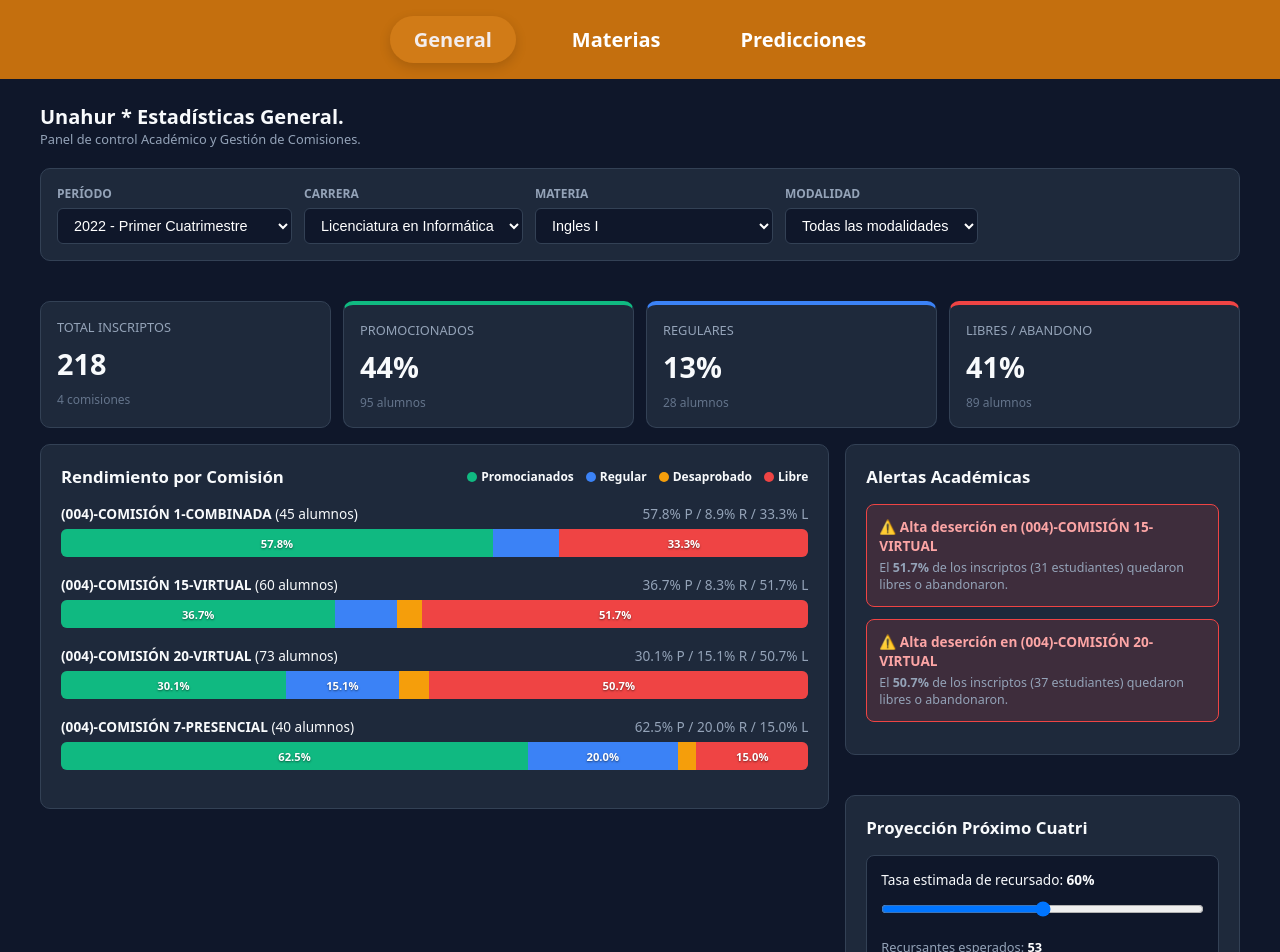
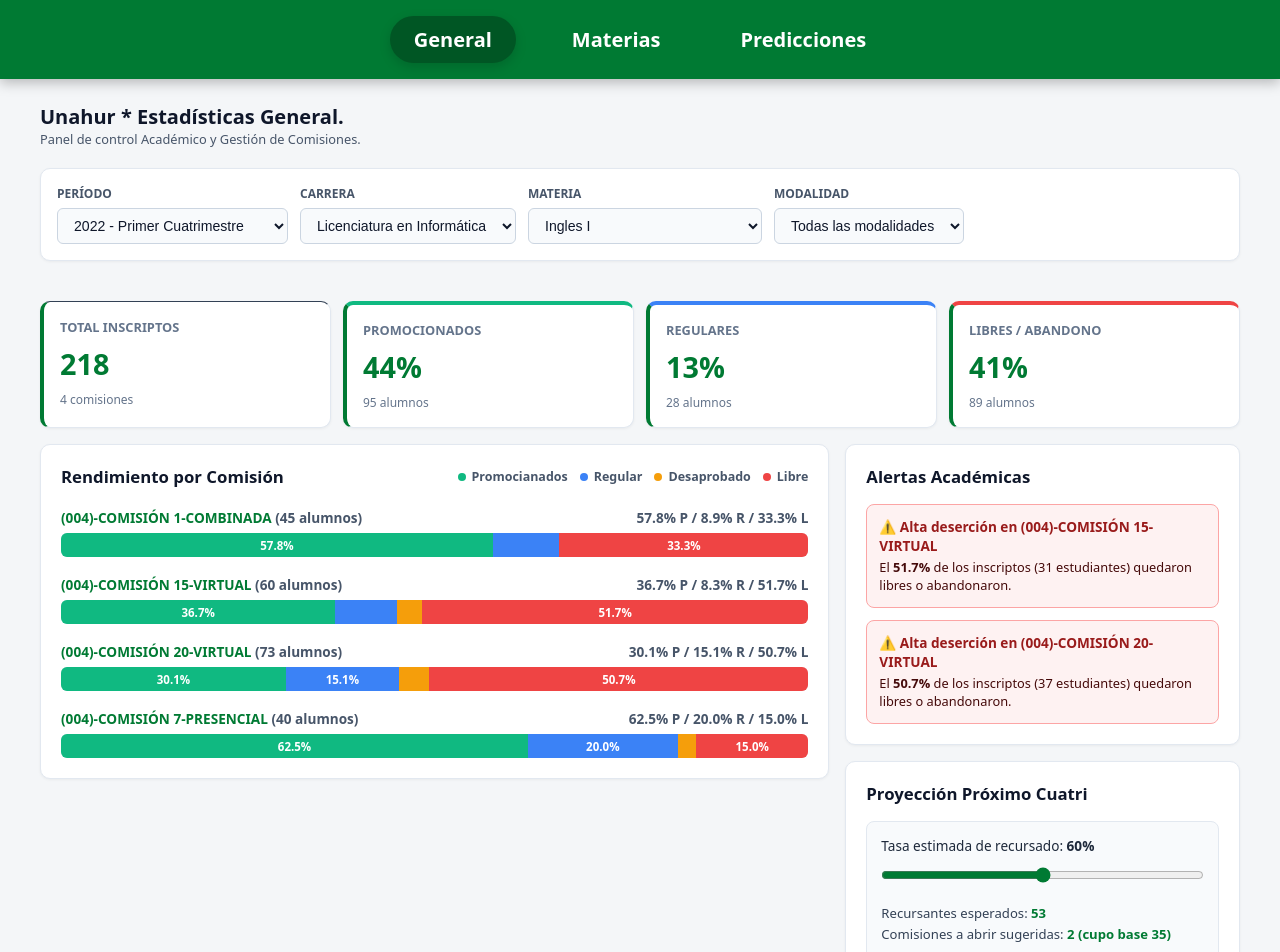
Before and after one commit to HurData-UNaHur/hurdata-pip-frontend, a React (Vite) app: page / in a window 1280 px wide. Shown: the top 952 px of the page. Built offline with nearby package versions, Linux system fonts and the light colour scheme.

Commit message:
Paleta de la Universidad

```diff
--- a/src/components/AlertsPanel.module.css
+++ b/src/components/AlertsPanel.module.css
@@ -1,44 +1,45 @@
 
 .panel {
-  background-color: #1e293b;
-  border: 1px solid #334155;
+  background-color: #ffffff;
+  border: 1px solid #e2e8f0;
   border-radius: 10px;
   padding: 20px;
-  margin-bottom: 24px;
+  box-shadow: 0 1px 3px rgba(0, 0, 0, 0.05);
 }
 
 .panelTitle {
   font-size: 1.05rem;
-  font-weight: 600;
+  font-weight: 700;
+  color: #0f172a;
   margin-bottom: 16px;
-  color: #f8fafc;
 }
 
 .alertBox {
-  background-color: rgba(239, 68, 68, 0.15);
-  border: 1px solid #ef4444;
+  background-color: #fef2f2;
+  border: 1px solid #fca5a5;
   border-radius: 8px;
   padding: 12px;
   margin-bottom: 12px;
 }
 
+.alertBox:last-child {
+  margin-bottom: 0;
+}
+
 .alertTitle {
-  color: #fca5a5;
   font-size: 0.85rem;
-  font-weight: 600;
+  font-weight: 700;
+  color: #991b1b;
   margin-bottom: 4px;
-  display: flex;
-  align-items: center;
-  gap: 6px;
 }
 
 .alertDesc {
-  color: #94a3b8;
-  font-size: 0.78rem;
+  font-size: 0.8rem;
+  color: #450a0a;
   line-height: 1.4;
 }
 
 .noAlerts {
   font-size: 0.85rem;
-  color: #94a3b8;
+  color: #64748b;
 }
--- a/src/components/Filters.module.css
+++ b/src/components/Filters.module.css
@@ -1,12 +1,14 @@
+
 .filtersContainer {
   display: flex;
   gap: 12px;
   flex-wrap: wrap;
-    background-color: #1E293B ;
+  background-color: #ffffff;
   padding: 16px;
   border-radius: 10px;
-    border: 1px solid #334155;
+  border: 1px solid #e2e8f0;
   margin-bottom: 24px;
+  box-shadow: 0 1px 3px rgba(0, 0, 0, 0.05);
 }
 
 .filterGroup {
@@ -17,22 +19,23 @@
 
 .label {
   font-size: 0.75rem;
-    color: #94a3b8;
+  color: #475569;
   text-transform: uppercase;
-    font-weight: 600;
+  font-weight: 700;
 }
 
 .select {
-    background-color: #0f172a;
-    color: #ffffff;
-    border: 1px solid #334155;
+  background-color: #f8fafc;
+  color: #0f172a;
+  border: 1px solid #cbd5e1;
   padding: 8px 12px;
   border-radius: 6px;
   outline: none;
-    font-size: 0.9rem;
+  font-size: 0.88rem;
   cursor: pointer;
+  font-weight: 500;
 }
 
 .select:focus {
-    border-color: #6366f1;
+  border-color: #007A33;
 }
--- a/src/components/KpiCard.module.css
+++ b/src/components/KpiCard.module.css
@@ -1,25 +1,30 @@
 /* Contenedor de la tarjeta */
 .card {
-  background-color: #1e293b; /* Fondo oscuro */
-  border: 1px solid #334155; /* Borde gris */
+ background-color: #ffffff; /* Tarjeta blanca */
+  border: 1px solid #e2e8f0; /* Borde gris suave */
+  border-left: 4px solid #007A33; /* Detalle de acento en verde UNaHur */
   border-radius: 10px;
   padding: 16px;
   display: flex;
   flex-direction: column;
   gap: 8px;
+  box-shadow: 0 1px 3px rgba(0, 0, 0, 0.05);
 }
 
 /* Etiqueta del título del KPI */
 .titulo {
   font-size: 0.8rem;
-  color: #94a3b8;
+  color: #64748b;
+  text-transform: uppercase;
+  font-weight: 600;
 }
 
 /* El valor numérico */
 .valor {
   font-size: 1.8rem;
   margin: 0;
-  color: #f8fafc;
+  color: #007A33; /* Verde destacado UNaHur */
+  font-weight: 700;
 }
 
 /* Subtítulo informativo */
--- a/src/components/Navbar.module.css
+++ b/src/components/Navbar.module.css
@@ -1,11 +1,12 @@
 /* Contenedor de la barra de navegación */
 .navbar {
-  background-color: #d8790ce7; /* Fondo oscuro de la barra // Cambiar este, FALTA MEJORAR */
+  background-color: #007A33; /* Verde principal UNaHur */
   padding: 16px 0;
   width: 100%;
   display: flex;
   justify-content: center; /* Centra el bloque en el medio de la pantalla */
   align-items: center;
+  box-shadow: 0 4px 12px rgba(0, 0, 0, 0.25);
 }
 
 .navContainer {
@@ -15,7 +16,7 @@
 }
 
 .link {
-  color: #ffffff; /* Violeta/azul claro para inactivos........ CAMBIADO, FALTA MEJORAR */
+  color: #ffffff; /* Color de las letritas */
   text-decoration: none;
   font-size: 1.25rem;
   font-weight: 700;
@@ -25,14 +26,14 @@
 }
 
 .link:hover {
-  color: #f7b604e7 /* Cambiar este........ CAMBIADO, FALTA MEJORAR*/;
+  color: #dcfce7; /* Verde clarito UNaHur para el hover */
 }
 
 /* Estado activo: Botón blanco destacado */
 .activeLink {
-  background-color: #da821ea1 /*Cambiar este........ CAMBIADO, FALTA MEJORAR*/;
+  background-color: #005624; /* Verde oscuro UNaHur */
   border-radius: 30px;
-  color: #f3eded /* Cambiar este........ CAMBIADO, FALTA MEJORAR*/;
+  color: #ffffff;
   font-weight: 800;
   box-shadow: 0 4px 12px rgba(0, 0, 0, 0.15);
 }
--- a/src/components/ProjectionSlider.module.css
+++ b/src/components/ProjectionSlider.module.css
@@ -1,40 +1,47 @@
 
 .panel {
-  background-color: #1e293b;
-  border: 1px solid #334155;
+  background-color: #ffffff;
+  border: 1px solid #e2e8f0;
   border-radius: 10px;
   padding: 20px;
+  box-shadow: 0 1px 3px rgba(0, 0, 0, 0.05);
 }
 
 .panelTitle {
   font-size: 1.05rem;
-  font-weight: 600;
+  font-weight: 700;
+  color: #0f172a;
   margin-bottom: 16px;
-  color: #f8fafc;
 }
 
 .sliderBox {
   padding: 14px;
-  background-color: #0f172a;
+  background-color: #f8fafc;
   border-radius: 8px;
-  border: 1px solid #334155;
+  border: 1px solid #e2e8f0;
 }
 
 .label {
   font-size: 0.85rem;
-  color: #f8fafc;
+  color: #1e293b;
   display: block;
-}
-
-.resultsText {
-  font-size: 0.8rem;
-  color: #94a3b8;
-  line-height: 1.6;
-  margin-top: 8px;
 }
 
 .rangeInput {
   width: 100%;
   margin: 12px 0;
   cursor: pointer;
+  accent-color: #007A33; /* Deslizador en Verde UNaHur */
 }
+
+.resultsText {
+  font-size: 0.82rem;
+  color: #334155;
+  line-height: 1.6;
+  margin-top: 8px;
+}
+
+.resultsText strong {
+  color: #007A33 !important;
+  font-weight: 800;
+}
--- a/src/components/StackedBarChart.jsx
+++ b/src/components/StackedBarChart.jsx
@@ -34,7 +34,7 @@ function StackedBarChart({ comisiones }) {
               <span>
                 <strong>{c.nombre}</strong> ({c.total} alumnos)
               </span>
-              <span style={{ color: '#94a3b8' }}>
+              <span>
                 {pctPromo}% P / {pctReg}% R / {pctLibre}% L
               </span>
             </div>
--- a/src/components/StackedBarChart.module.css
+++ b/src/components/StackedBarChart.module.css
@@ -1,34 +1,41 @@
+
 .panel {
-  background-color: #1e293b;
-  border: 1px solid #334155;
+  background-color: #ffffff;
+  border: 1px solid #e2e8f0;
   border-radius: 10px;
   padding: 20px;
+  box-shadow: 0 1px 3px rgba(0, 0, 0, 0.05);
 }
 
 .panelTitle {
-  font-size: 1.05rem;
-  font-weight: 600;
-  margin-bottom: 16px;
   display: flex;
   justify-content: space-between;
   align-items: center;
+  font-size: 1.05rem;
+  font-weight: 700;
+  color: #0f172a;
+  margin-bottom: 20px;
+  flex-wrap: wrap;
+  gap: 12px;
 }
 
 .legend {
   display: flex;
   gap: 12px;
-  font-size: 0.75rem;
 }
 
 .legendItem {
   display: flex;
   align-items: center;
-  gap: 4px;
+  gap: 6px;
+  font-size: 0.78rem;
+  color: #475569;
+  font-weight: 600;
 }
 
 .dot {
-  width: 10px;
-  height: 10px;
+  width: 8px;
+  height: 8px;
   border-radius: 50%;
   display: inline-block;
 }
@@ -37,30 +44,43 @@
   margin-bottom: 18px;
 }
 
+.comisionItem:last-child {
+  margin-bottom: 0;
+}
+
 .comisionHeader {
   display: flex;
   justify-content: space-between;
+  align-items: center;
   font-size: 0.85rem;
+  color: #1e293b;
   margin-bottom: 6px;
+  font-weight: 600;
 }
 
+.comisionHeader span {
+  color: #475569 !important;
+}
+
+.comisionHeader strong {
+  color: #007A33; /* Resalta el nombre de la comisión en verde UNaHur */
+}
+
+/* Las barras horizontales apiladas */
 .stackedBar {
-  height: 28px;
-  width: 100%;
+  display: flex;
+  height: 24px;
+  background-color: #e2e8f0;
   border-radius: 6px;
   overflow: hidden;
-  display: flex;
-  background-color: #334155;
 }
 
 .barSeg {
-  height: 100%;
-  transition: width 0.3s ease;
   display: flex;
   align-items: center;
   justify-content: center;
-  font-size: 0.7rem;
-  font-weight: bold;
   color: #ffffff;
-  text-shadow: 0 1px 2px rgba(0, 0, 0, 0.5);
+  font-size: 0.72rem;
+  font-weight: 700;
+  transition: width 0.3s ease;
 }
--- a/src/index.css
+++ b/src/index.css
@@ -5,7 +5,7 @@
 }
 
 body {
-  background-color: #0f172a;
-  color: #f8fafc;
+  background-color: #f4f6f8;
+  color: #2e393b;
   font-family: system-ui, -apple-system, sans-serif;
 }
--- a/src/pages/Dashboard.module.css
+++ b/src/pages/Dashboard.module.css
@@ -14,12 +14,12 @@
 .title {
   font-size: 1.25rem;
   font-weight: 700;
-  color: #f8fafc;
+  color: #0f172a; /* Texto oscuro */
 }
 
 .subtitle {
   font-size: 0.8rem;
-  color: #94a3b8;
+  color: #475569; /* Gris oscuro para el subtitulo */
 }
 
 .kpiSection {
--- a/src/pages/Materias.module.css
+++ b/src/pages/Materias.module.css
@@ -14,18 +14,17 @@
 .title {
   font-size: 1.25rem;
   font-weight: 700;
-  color: #f8fafc;
+  color: #0f172a;
 }
 
 .subtitle {
   font-size: 0.8rem;
-  color: #94a3b8;
+  color: #475569;
 }
 
-/* Tabla comparativa compacta */
 .tableContainer {
-  background-color: #1e293b;
-  border: 1px solid #334155;
+  background-color: #ffffff;
+  border: 1px solid #e2e8f0;
   border-radius: 8px;
   padding: 16px;
   overflow-x: auto;
@@ -34,7 +33,7 @@
 .tableTitle {
   font-size: 0.95rem;
   font-weight: 600;
-  color: #f8fafc;
+  color: #0f172a;
   margin-bottom: 12px;
 }
 
@@ -46,17 +45,17 @@
 }
 
 .table th {
-  background-color: #0f172a;
-  color: #94a3b8;
+  background-color: #f1f5f9;
+  color: #1e293b;
   padding: 8px 10px;
-  border-bottom: 1px solid #334155;
-  font-weight: 600;
+  border-bottom: 2px solid #cbd5e1;
+  font-weight: 700;
 }
 
 .table td {
   padding: 8px 10px;
-  border-bottom: 1px solid #334155;
-  color: #e2e8f0;
+  border-bottom: 1px solid #e2e8f0;
+  color: #334155;
 }
 
 .table tr:last-child td {
@@ -64,9 +63,9 @@
 }
 
 .badgeCritico {
-  background-color: rgba(239, 68, 68, 0.2);
-  color: #fca5a5;
-  border: 1px solid #ef4444;
+  background-color: #fee2e2;
+  color: #991b1b;
+  border: 1px solid #fca5a5;
   padding: 2px 6px;
   border-radius: 4px;
   font-size: 0.72rem;
@@ -74,9 +73,9 @@
 }
 
 .badgeNormal {
-  background-color: rgba(16, 185, 129, 0.2);
-  color: #6ee7b7;
-  border: 1px solid #10b981;
+  background-color: #dcfce7;
+  color: #166534;
+  border: 1px solid #86efac;
   padding: 2px 6px;
   border-radius: 4px;
   font-size: 0.72rem;
--- a/src/pages/Predicciones.module.css
+++ b/src/pages/Predicciones.module.css
@@ -14,12 +14,12 @@
 .title {
   font-size: 1.25rem;
   font-weight: 700;
-  color: #f8fafc;
+  color: #0f172a;
 }
 
 .subtitle {
   font-size: 0.8rem;
-  color: #94a3b8;
+  color: #475569;
 }
 
 .simulatorGrid {
@@ -36,8 +36,8 @@
 }
 
 .card {
-  background-color: #1e293b;
-  border: 1px solid #334155;
+  background-color: #ffffff;
+  border: 1px solid #e2e8f0;
   border-radius: 8px;
   padding: 16px;
 }
@@ -45,7 +45,7 @@
 .cardTitle {
   font-size: 0.95rem;
   font-weight: 600;
-  color: #f8fafc;
+  color: #0f172a;
   margin-bottom: 12px;
 }
 
@@ -58,14 +58,14 @@
 
 .label {
   font-size: 0.8rem;
-  color: #cbd5e1;
+  color: #334155;
   font-weight: 500;
 }
 
 .select, .input {
-  background-color: #0f172a;
-  border: 1px solid #334155;
-  color: #f8fafc;
+  background-color: #f8fafc;
+  border: 1px solid #cbd5e1;
+  color: #0f172a;
   padding: 8px 10px;
   border-radius: 6px;
   font-size: 0.82rem;
@@ -73,18 +73,19 @@
 }
 
 .select:focus, .input:focus {
-  border-color: #6366f1;
+  border-color: #007A33;
 }
 
 .rangeInput {
   width: 100%;
   margin: 6px 0;
   cursor: pointer;
+  accent-color: #007A33;
 }
 
 .resultsBox {
-  background-color: #0f172a;
-  border: 1px solid #334155;
+  background-color: #f8fafc;
+  border: 1px solid #e2e8f0;
   border-radius: 6px;
   padding: 12px;
   display: flex;
@@ -97,9 +98,9 @@
   justify-content: space-between;
   align-items: center;
   font-size: 0.82rem;
-  color: #94a3b8;
+  color: #334155;
   padding-bottom: 6px;
-  border-bottom: 1px solid #1e293b;
+  border-bottom: 1px solid #e2e8f0;
 }
 
 .resultItem:last-child {
@@ -110,9 +111,9 @@
 .resultValue {
   font-size: 0.95rem;
   font-weight: 700;
-  color: #f8fafc;
+  color: #0f172a;
 }
 
 .highlight {
-  color: #6366f1;
+  color: #007A33;
 }
```
Lines whose indentation alone changed are shown as unchanged.
